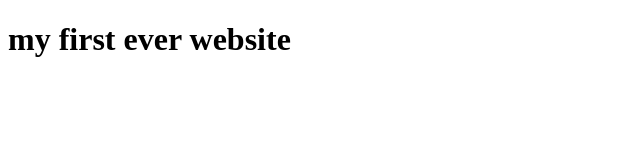
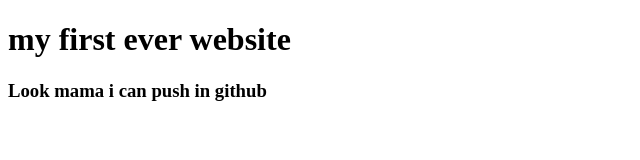
Before and after one commit to rubel22/my-first-website, a plain HTML site: page index.html in a window 1280 px wide. Shown: the whole page, without its empty margins (0-640 px from the left). Drawn offline with Linux system fonts and the light colour scheme.

Commit message:
learned github

```diff
--- a/index.html
+++ b/index.html
@@ -7,5 +7,6 @@
 </head>
 <body>
     <h1>my first ever website</h1>
+    <h3>Look mama i can push in github</h3>
 </body>
 </html>
```
